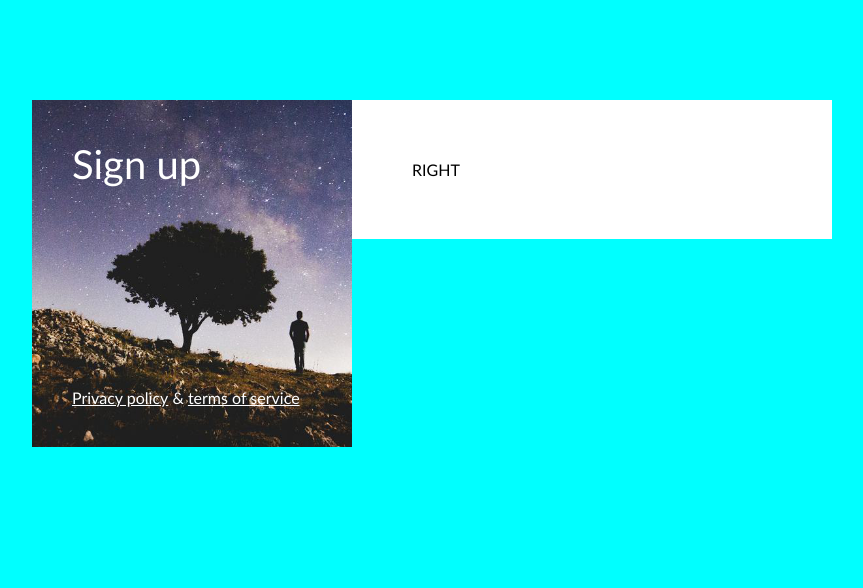
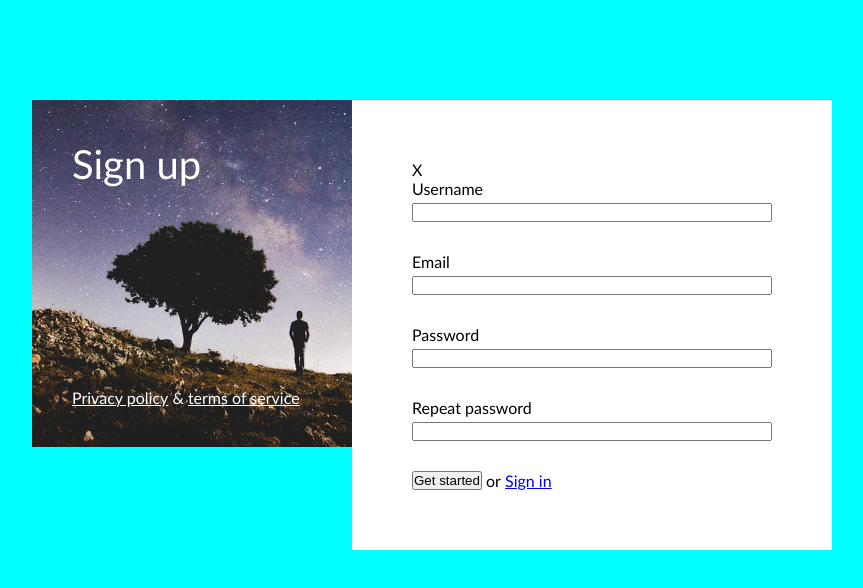
Before and after one commit to neigiamasJonas/5-skyman, a website: page index.html in a window 1280 px wide. Shown: the whole page, without its empty margins (208-1071 px from the left). Drawn offline with Linux system fonts and the light colour scheme.

Commit message:
form style

```diff
--- /dev/null
+++ b/css/form.css
@@ -0,0 +1,22 @@
+.form {
+    width: 100%;
+
+}
+.form > .form-row {
+    width: 100%;
+    margin-bottom: 30px;
+}
+.form > .form-row:last-of-type {
+    margin-bottom: 0px;
+
+}
+.form > .form-row > .label {
+    width: 100%;
+    margin-bottom: 5px;
+    display: inline-block;
+
+}
+.form > .form-row > .input {
+    width: 100%;
+
+}
--- a/css/main.css
+++ b/css/main.css
@@ -47,3 +47,6 @@ body {
     float: left;
     background-color: #fff;
 }
+.close {
+
+}
--- a/index.html
+++ b/index.html
@@ -13,7 +13,16 @@
     <link rel="mask-icon" href="/safari-pinned-tab.svg" color="#5bbad5">
     <meta name="msapplication-TileColor" content="#da532c">
     <meta name="theme-color" content="#ffffff">
+    <!-- base/reset -->
+    <link rel="stylesheet" href="./css/reset.css">
+    <!-- 3rd party -->
+
+    <!-- components -->
+    <link rel="stylesheet" href="./css/button.css">
+    <link rel="stylesheet" href="./css/form.css">
+    <!-- custom style -->
     <link rel="stylesheet" href="./css/main.css">
+
 
 </head>
 <body>
@@ -27,7 +36,32 @@
             </div>
         </div>
         <div class="right-column">
-            RIGHT
+            <div class="close">X</div>
+            <form class="form">
+                <div class="form-row">
+                    <label for="" class="label">Username</label>
+                    <input type="text" class="input">
+                </div>
+                <div class="form-row">
+                    <label for="" class="label">Email</label>
+                    <input type="text" class="input">
+                </div>
+                <div class="form-row">
+                    <label for="" class="label">Password</label>
+                    <input type="text" class="input">
+                </div>
+                <div class="form-row">
+                    <label for="" class="label">Repeat password</label>
+                    <input type="text" class="input">
+                </div>
+                <div class="form-row">
+                    <button type="submit">Get started</button>
+                    <span>or</span>
+                    <a href="#">Sign in</a>
+                </div>
+
+            </form>
+
         </div>
     </main>
 
```
Also changed, not shown: css/button.css (added), css/reset.css (added).
